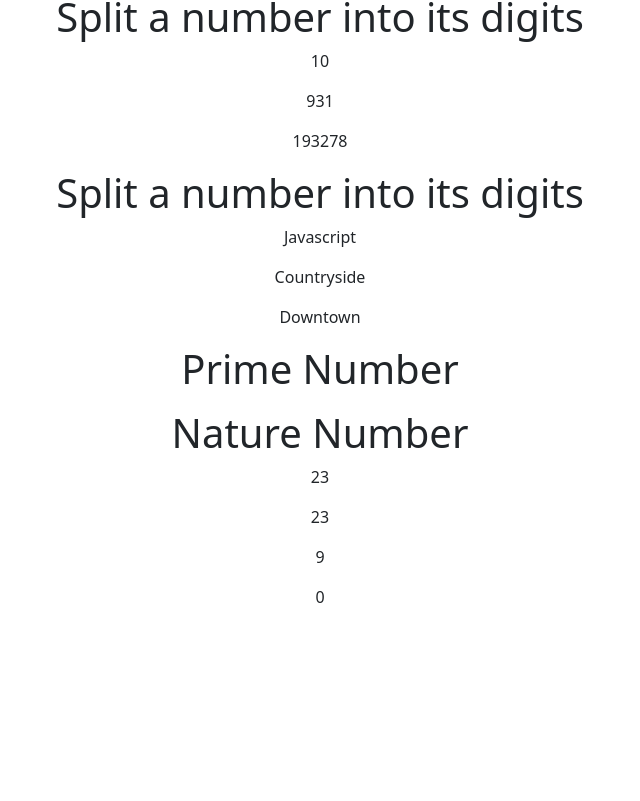
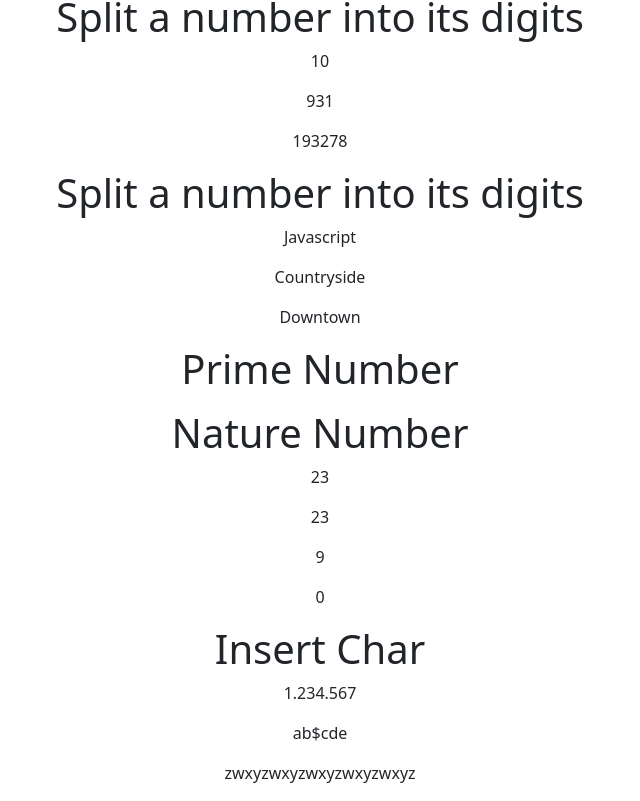
Before and after one commit to vinothsmart/react-redux-dashboard, a React (Create React App) app: page /jsc/basic in a window 1280 px wide. Shown: the part 3488-4289 px from the top of the page, without its empty margins (320-960 px from the left). Before the commit the page ends 4113 px from the top, so only its background shows below. Built offline with nearby package versions, Linux system fonts and the light colour scheme.

Commit message:
Insert Char

```diff
--- a/src/components/pages/JsChallage/Basic.js
+++ b/src/components/pages/JsChallage/Basic.js
@@ -76,6 +76,24 @@ const Basic = () => {
   const getDivisibleNumbers = (a, b) => {
     while (a % b !== 0) a++;
     return a;
+  };
+
+  // Insert character after every n characters (backwards)
+  // Write a function that takes two strings (a and b) as arguments
+  // Beginning at the end of 'a', insert 'b' after every 3rd character of 'a'
+  // Return the resulting string
+  const insertChar = (a, b) => {
+    const reverseString = (a) => a.split("").reverse().join("");
+    const reverseA = reverseString(a);
+    const reverseB = reverseString(b);
+    const result = [];
+    for (let i = 0; i < reverseA.length; i++) {
+      if (i % 3 === 0 && i !== 0) {
+        result.push(reverseB);
+      }
+      result.push(reverseA[i]);
+    }
+    return result.reverse().join("");
   };
 
   return (
@@ -238,6 +256,12 @@ const Basic = () => {
         <p>{getDivisibleNumbers(7, 3)}</p>
         <p>{getDivisibleNumbers(-5, 7)}</p>
       </center>
+      <center>
+        <h1>Insert Char</h1>
+        <p>{insertChar("1234567", ".")}</p>
+        <p>{insertChar("abcde", "$")}</p>
+        <p>{insertChar("zxyzxyzxyzxyzxyz", "w")}</p>
+      </center>
     </div>
   );
 };
```
